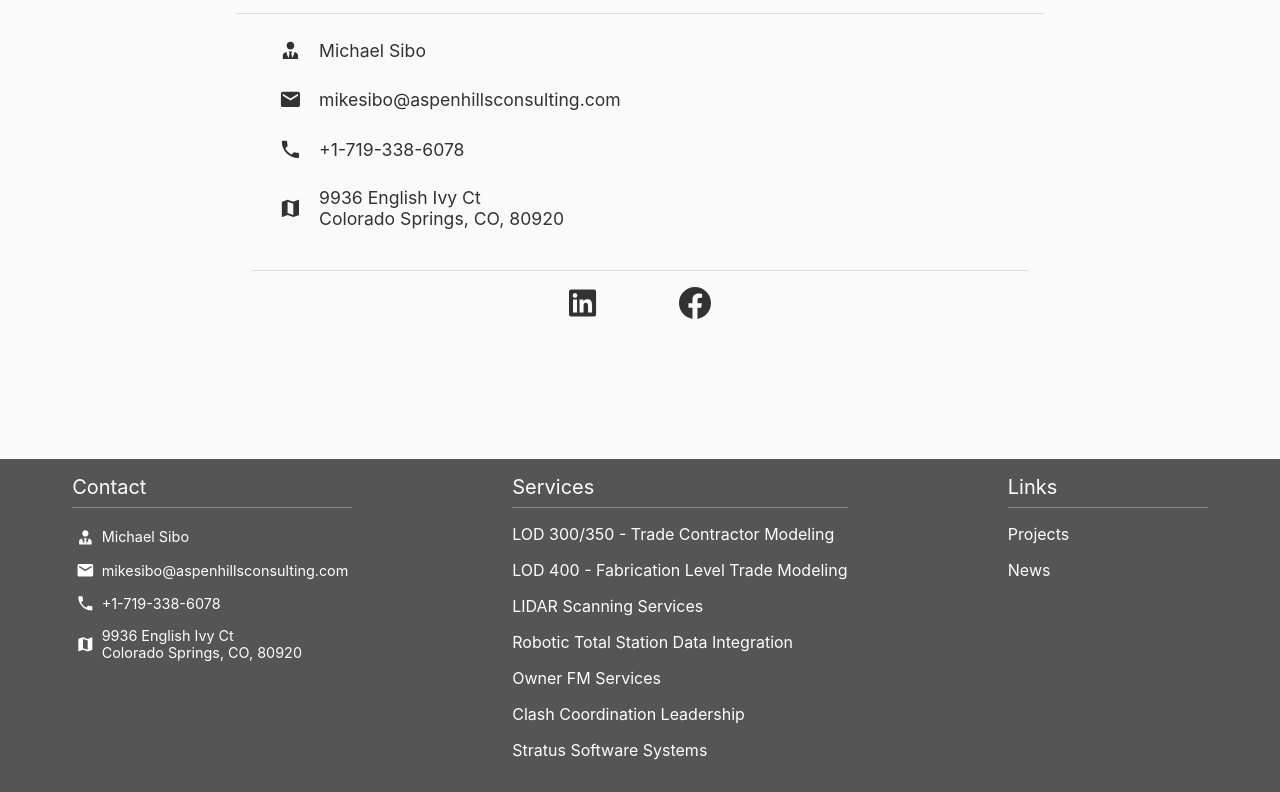
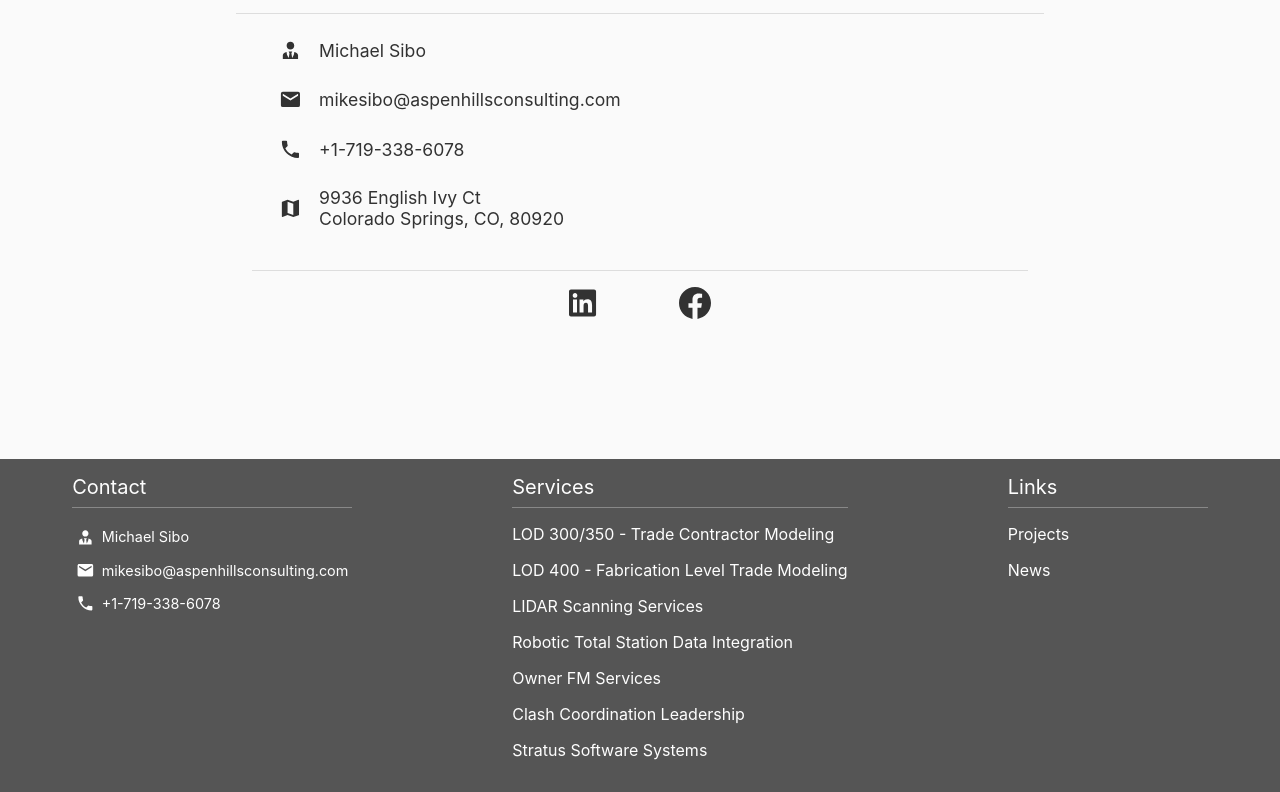
Before and after one commit to AspenhillsConsulting/Website-V2, a Vue app: page /contact in a window 1280 px wide. Shown: the part 341-1133 px from the top of the page. Built offline with nearby package versions, Linux system fonts and the light colour scheme.

Commit message:
Hide address on mini contact card.

```diff
--- a/src/components/ContactCard.vue
+++ b/src/components/ContactCard.vue
@@ -17,7 +17,7 @@
       <span class="tel"> +1-719-338-6078 </span>
     </div>
 
-    <div class="vcard-section">
+    <div class="vcard-section" v-if="!small">
       <custom-icon :value="MapIcon" :size="1.3" />
       <div class="adr">
         <div class="street-address">9936 English Ivy Ct</div>
```
